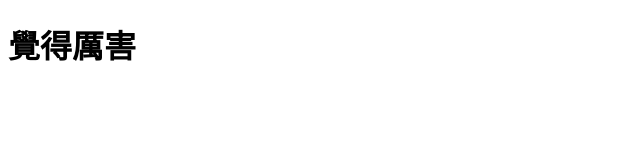
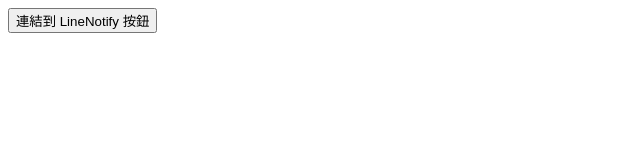
Before and after one commit to ngakai52/ngakai52.github.io, a plain HTML site: page index.html in a window 1280 px wide. Shown: the whole page, without its empty margins (0-640 px from the left). Drawn offline with Linux system fonts and the light colour scheme.

Commit message:
poy's sample

```diff
--- a/index.html
+++ b/index.html
@@ -2,23 +2,24 @@
 <html lang="en">
 
 <head>
-    <title> System</title>
+    <title></title>
+    <meta charset="UTF-8">
+    <meta name="viewport" content="width=device-width, initial-scale=1">
+    <script>
+        function oAuth2() {
+            var URL = 'https://notify-bot.line.me/oauth/authorize?';
+            URL += 'response_type=code';
+            URL += '&client_id=[YOUR_CLIENT_ID]';
+            URL += '&redirect_uri=[YOUR_CALLBACK_URL]';
+            URL += '&scope=notify';
+            URL += '&state=NO_STATE';
+            window.location.href = URL;
+        }
+    </script>
 </head>
 
 <body>
-    <!-- ...
-這裡是註解文字
-    <div style="  margin: 0 auto; width: 600px;height: 700px;">
-		 <a href="https://www.youtube.com/" target="_blank">youtube</a>
-    </div>
-	... -->
+    <button onclick="oAuth2();"> 連結到 LineNotify 按鈕 </button>
 </body>
-<h1>覺得厲害</h1>
-<!-- <script type="text/javascript">
-       window.onload=function(){
-	    document.location.href="https://www.youtube.com/";
-	   }
-
-    </script> -->
 
 </html>
```
